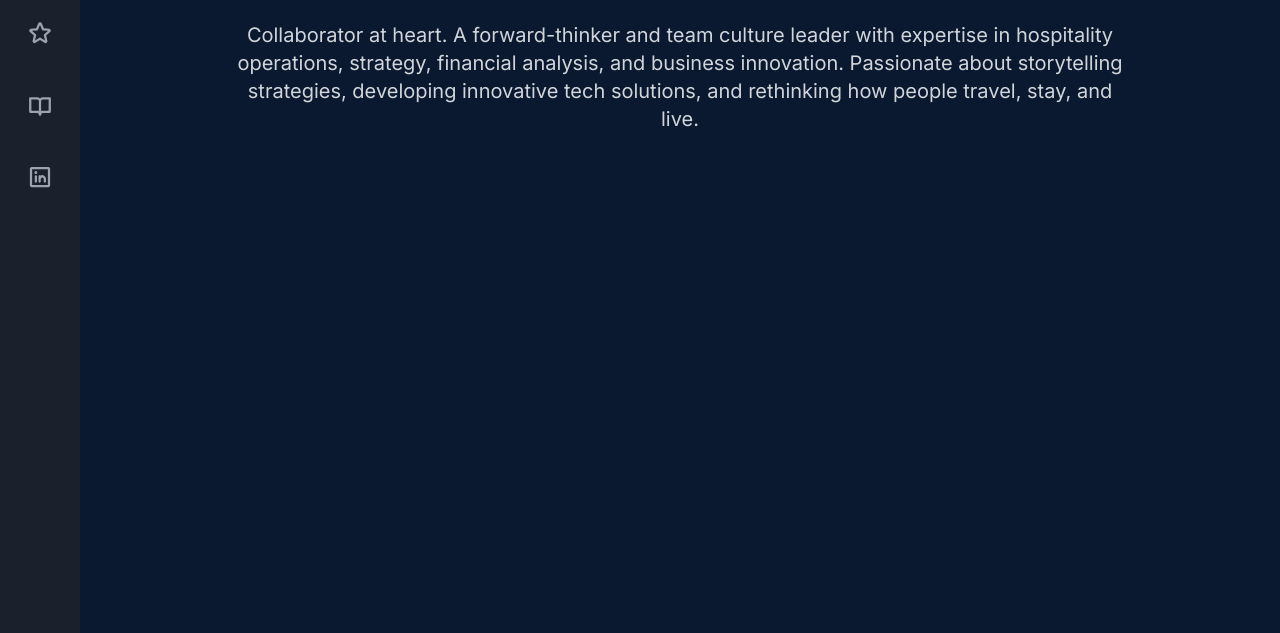
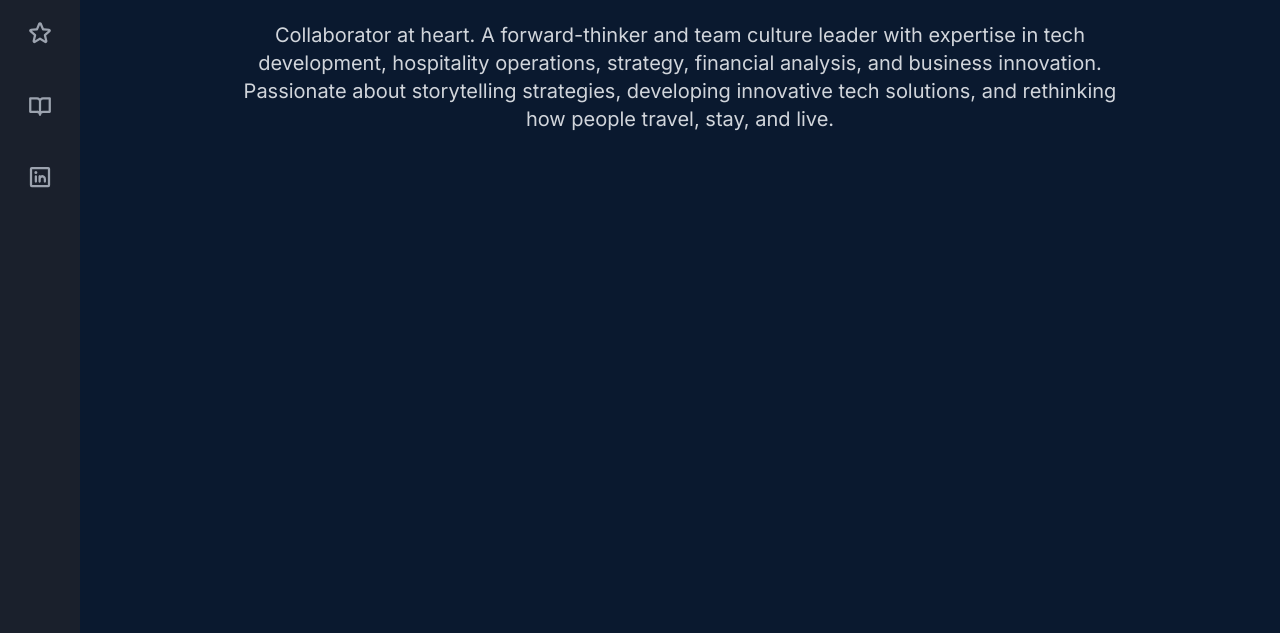
Before and after one commit to calogerogranatella/calogerogranatella.github.io, a plain HTML site: page index.html in a window 1280 px wide. Shown: the part 167-800 px from the top of the page. Drawn offline with nearby package versions, Linux system fonts and the light colour scheme.

Commit message:
Update index.html

```diff
--- a/index.html
+++ b/index.html
@@ -288,7 +288,7 @@
                     <h1 class="text-5xl md:text-7xl font-black text-white mb-2">Calogero Granatella</h1>
                     <h2 class="text-xl md:text-3xl font-semibold text-[#38B2AC] mb-6">Hospitality Visionary | Creative Strategist | Innovation Leader</h2>
                     <p class="text-lg md:text-xl text-gray-300 leading-relaxed">
-                        Collaborator at heart. A forward-thinker and team culture leader with expertise in hospitality operations, strategy, financial analysis, and business innovation. Passionate about storytelling strategies, developing innovative tech solutions, and rethinking how people travel, stay, and live.
+                        Collaborator at heart. A forward-thinker and team culture leader with expertise in tech development, hospitality operations, strategy, financial analysis, and business innovation. Passionate about storytelling strategies, developing innovative tech solutions, and rethinking how people travel, stay, and live.
                     </p>
                 </div>
             </section>
```
